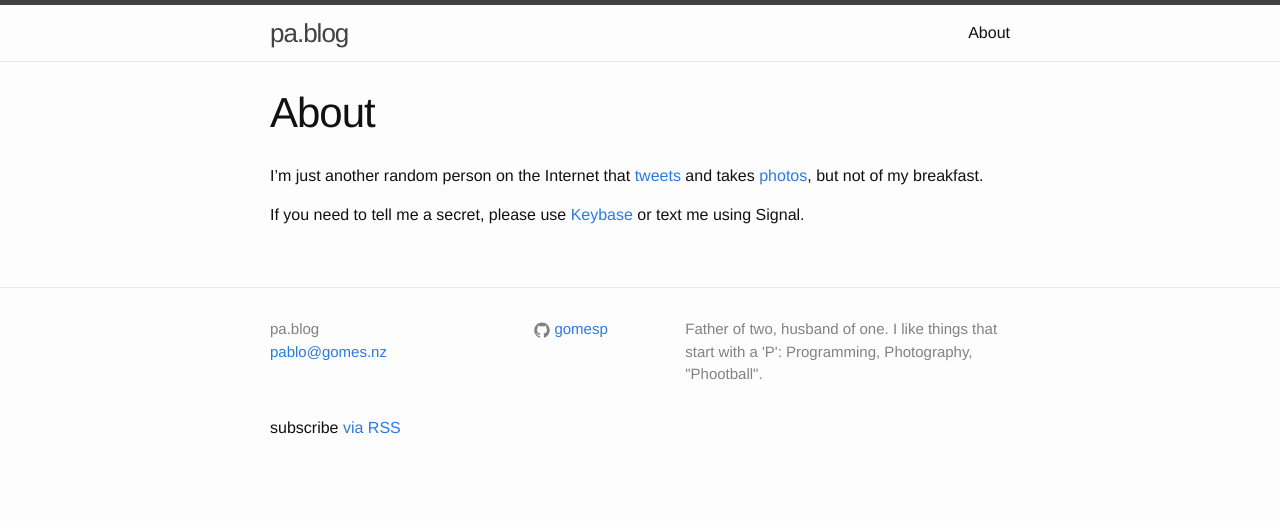
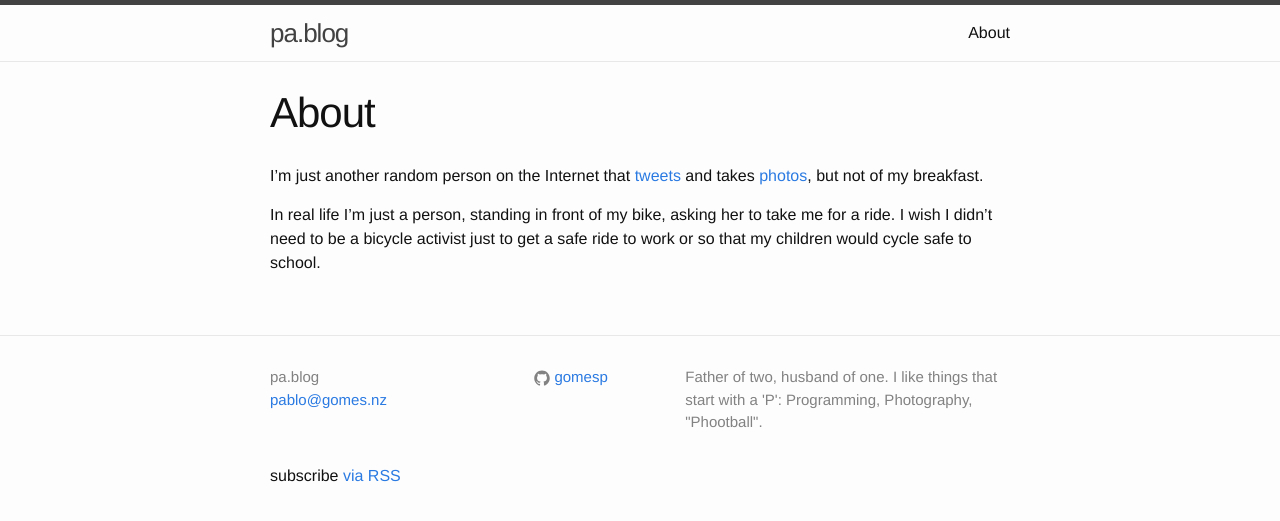
Before and after one commit to gomesp/pablo.gomes.nz, a Jekyll site: the page built from about.md, in a window 1280 px wide. Shown: the top 521 px of the page. Built offline with Jekyll 4.4.1, drawn with Linux system fonts in a browser that asks for light colours.

Commit message:
Another modification to the about page.

```diff
--- a/about.md
+++ b/about.md
@@ -6,4 +6,4 @@ permalink: /about/
 
 I'm just another random person on the Internet that [tweets](http://twitter.com/pablogl) and takes [photos](http://www.flickr.com/photos/gomesp), but not of my breakfast.
 
-If you need to tell me a secret, please use [Keybase](https://keybase.io/gomesp) or text me using Signal.
+In real life I'm just a person, standing in front of my bike, asking her to take me for a ride. I wish I didn't need to be a bicycle activist just to get a safe ride to work or so that my children would cycle safe to school.
```
